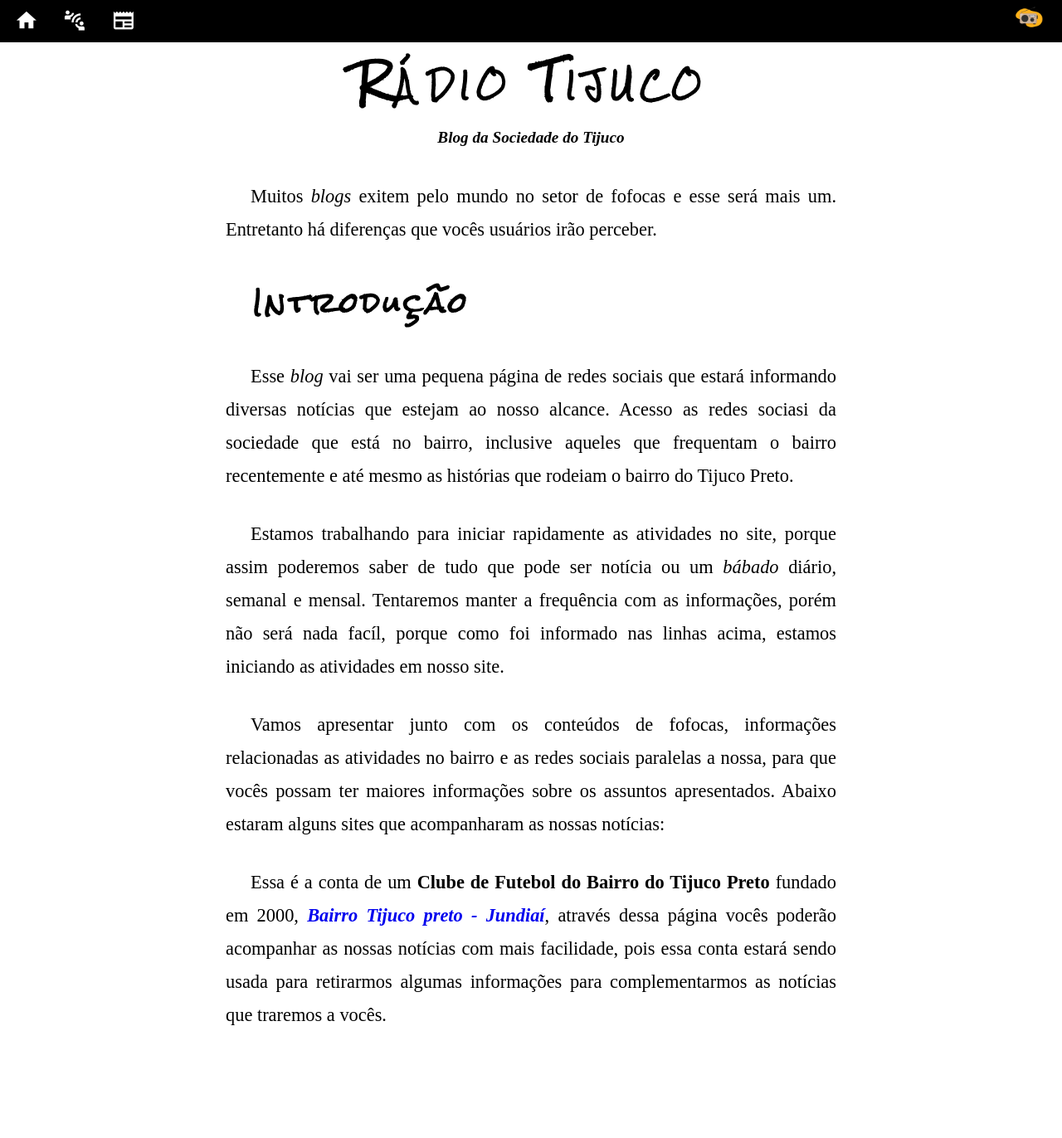
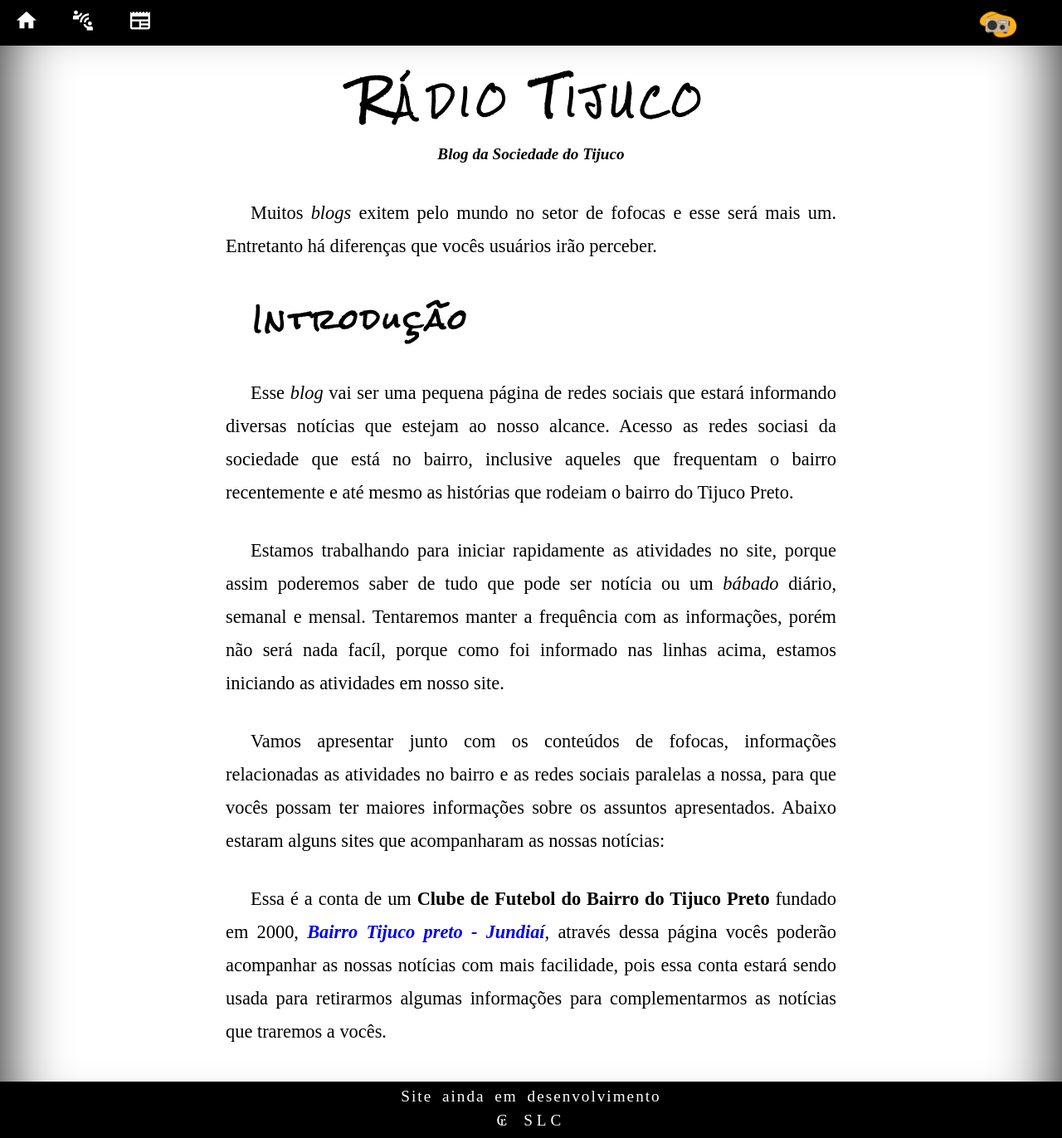
Before and after one commit to Sowrato/HTML-CSS, a plain HTML site: page Site Pessoal/index.html in a window 1280 px wide. Shown: the whole page at 83% size. Before the commit the page ends 1284 px from the top, so only its background shows below. Drawn offline with Linux system fonts and the light colour scheme; a web font is replaced by a local one.

Commit message:
Modificações
Fiz algumas alterações no site com relação a navegação e o rodapé, mais alterações serão realizadas...

```diff
--- a/Site Pessoal/index.html
+++ b/Site Pessoal/index.html
@@ -19,11 +19,11 @@
         <div id="icons">
             <i class="material-icons" onclick="menu()">menu</i>
             <menu id="itens">
-                <i class="material-icons">home</i>
-                <i class="material-icons">connect_without_contact</i>
-                <i class="material-icons">newspaper</i>
+                <a href="index.html"><i class="material-icons">home</i></a>
+                <a href=""><i class="material-icons">connect_without_contact</i></a>
+                <a href=""><i class="material-icons">newspaper</i></a>
             </menu>
-            <img src="Imagens/radio-foto-sem-fundo.png" alt="Imagem de um Rádio">
+            <a href="index.html"><img src="Imagens/radio-foto-sem-fundo.png" alt="Imagem de um Rádio"></a>
         </div>
         <div id="titulo">
 
@@ -45,7 +45,8 @@
         </p>
     </main>
     <footer>
-
+        <p>Site ainda em desenvolvimento</p>
+        <p>₢ SLC</p>
     </footer>
     <script src="script.js"></script>
 </body>
--- a/Site Pessoal/site.css
+++ b/Site Pessoal/site.css
@@ -34,15 +34,23 @@ html {
     font-family: Arial, Helvetica, sans-serif;
 }
 
+body {
+    width: 100vw;
+    box-shadow: inset 0 0 30px black;
+}
+
 @keyframes image {
     0% {transform: none;}
-    50% {transform: scale(1.8);}
+    50% {transform: scale(1.7);}
     100% {transform: none;}
 }
 
 @keyframes text {
     0% {transform: none;}
-    50% {transform: rotateY(70deg);}
+    20% {transform: translateX(20%);}
+    40% {transform: translateX(-20%);}
+    60% {transform: translateX(10%);}
+    80% {transform: translateX(-10%);}
     100% {transform: none;}
 }
 
@@ -50,7 +58,6 @@ header > #icons {
     background-color: black;
     width: 100vw;
     position: fixed;
-    transform:
 }
 
 header > #icons > i {
@@ -72,24 +79,34 @@ header > #icons > menu {
     transition: transform 2s;
 }
 
-header > #icons > menu > i {
+header > #icons > a {
+    text-decoration: none;
+    color: white;
+}
+
+header > #icons > menu > a > i {
     margin-right: 20px;
     color: white;
     cursor: pointer;
     transition: transform .3s;
 }
 
-header > #icons > menu > i:hover {
+header > #icons > menu > a > i:hover {
     transform: scale(1.3);
 }
 
-header > #icons > img {
+header > #icons > a > img {
     width: 40px;
     margin-right: 20px;
     float: right;
     animation-name: image;
     animation-duration: 1.7s;
     animation-delay: .5s;
+    transition: transform .5s;
+}
+
+header > #icons > a > img:hover {
+    transform: scale(1.7);
 }
 
 header > #titulo {
@@ -111,7 +128,7 @@ header > #titulo > p {
     font-weight: bold;
     font-family: var(--fonte02);
     animation-name: text;
-    animation-duration: 3s;
+    animation-duration: 2.5s;
     animation-delay: .5s;
 }
 
@@ -150,6 +167,27 @@ main > p > a:hover {
     text-decoration: underline;
 }
 
+footer {
+    font-family: var(--fonte02);
+    text-align: center;
+    background: #000;
+}
+
+footer > p {
+    font-size: 1em;
+    padding: 7px;
+    color: #fff;
+    word-spacing: 3px;
+    letter-spacing: 2px;
+}
+
+footer > p:nth-child(2) {
+    font-size: .9em;
+    padding: 0;
+    padding-bottom: 10px;
+    letter-spacing: 3px;
+}
+
 /*
 Typical Device Breakpoints
 
@@ -178,6 +216,10 @@ Typical Device Breakpoints
         background-color: transparent;
     }
 
+    body {
+        box-shadow: inset 0 0 50px black;
+    }
+
     header > #icons > i {
         display: none;
     }
@@ -186,28 +228,38 @@ Typical Device Breakpoints
         display: inline-block;
     }
 
-    header > #icons > menu > i{
+    header > #icons > menu > a {
+        text-decoration: none;
+        color: white;
+    }
+
+    header > #icons > menu > a > i {
         margin-right: 30px;
         color: white;
         cursor: pointer;
         transform: scale(1.2);
     }
 
-    header > #icons > menu > i:nth-child(1) {
+    header > #icons > menu > a > i:nth-child(1) {
         margin-left: 10px;
-        margin-top: 3px;
         margin-right: 30px;
         color: white;
         cursor: pointer;
         transform: scale(1.2);
     }
 
-    header > #icons > menu > i:hover {
+    header > #icons > menu > a > i:hover {
         transform: scale(1.6);
+    }
+
+    header > #icons > a > img {
+        width: 45px;
+        margin-right: 25px;
     }
 
     header > #titulo > h1 {
         font-size: 2.7em;
+        padding-top: 15px;
     }
 
     header > #titulo > p {
@@ -228,6 +280,17 @@ Typical Device Breakpoints
         margin: 25px;
         text-indent: 30px;
     }
+
+    footer > p {
+        font-size: 1.1em;
+        letter-spacing: 2px;
+        word-spacing: 5px;
+    }
+
+    footer > p:nth-child(2) {
+        font-size: 1.1em;
+        letter-spacing: 5px;
+    }
 }
 
 /* Telas Grandes */
@@ -235,7 +298,7 @@ Typical Device Breakpoints
 @media screen and (min-width: 993px) {
 
     html::-webkit-scrollbar {
-        width: 15px;
+        width: 20px;
     }
 
     html::-webkit-scrollbar-thumb {
@@ -248,6 +311,10 @@ Typical Device Breakpoints
         background-color: transparent;
     }
 
+    body {
+        box-shadow: inset 0 0 80px black;
+    }
+
     header > #icons > i {
         display: none;
     }
@@ -256,14 +323,19 @@ Typical Device Breakpoints
         display: inline-block;
     }
 
-    header > #icons > menu > i {
+    header > #icons > menu > a {
+        text-decoration: none;
+        color: white;
+    }
+
+    header > #icons > menu > a > i {
         margin-right: 30px;
         color: white;
         cursor: pointer;
         transform: scale(1.2);
     }
 
-    header > #icons > menu > i:nth-child(1) {
+    header > #icons > menu > a > i:nth-child(1) {
         margin-left: 10px;
         margin-top: 3px;
         margin-right: 30px;
@@ -272,12 +344,18 @@ Typical Device Breakpoints
         transform: scale(1.2);
     }
 
-    header > #icons > menu > i:hover {
+    header > #icons > menu > a > i:hover {
         transform: scale(1.6);
+    }
+
+    header > #icons > a > img {
+        width: 55px;
+        margin-right: 50px;
     }
 
     header > #titulo > h1 {
         font-size: 3em;
+        padding-top: 20px;
     }
 
     header > #titulo > p {
@@ -298,4 +376,15 @@ Typical Device Breakpoints
         font-size: 1.4em;
         line-height: 40px;
     }
+
+    footer > p {
+        font-size: 1.2em;
+        letter-spacing: 2px;
+        word-spacing: 5px;
+    }
+
+    footer > p:nth-child(2) {
+        font-size: 1.2em;
+        letter-spacing: 5px;
+    }
 }
```
Also changed, not shown: Site Pessoal/Textos/SobreNós.txt (added).
